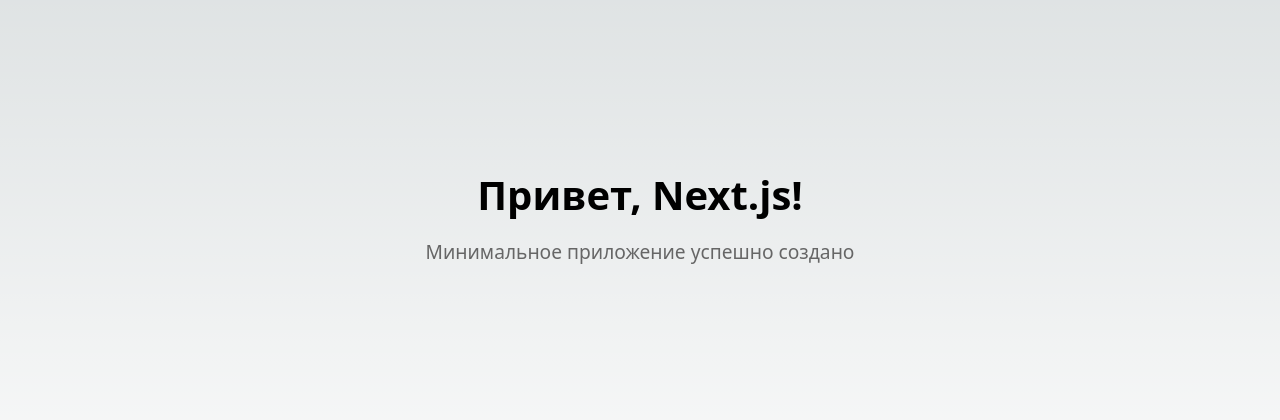
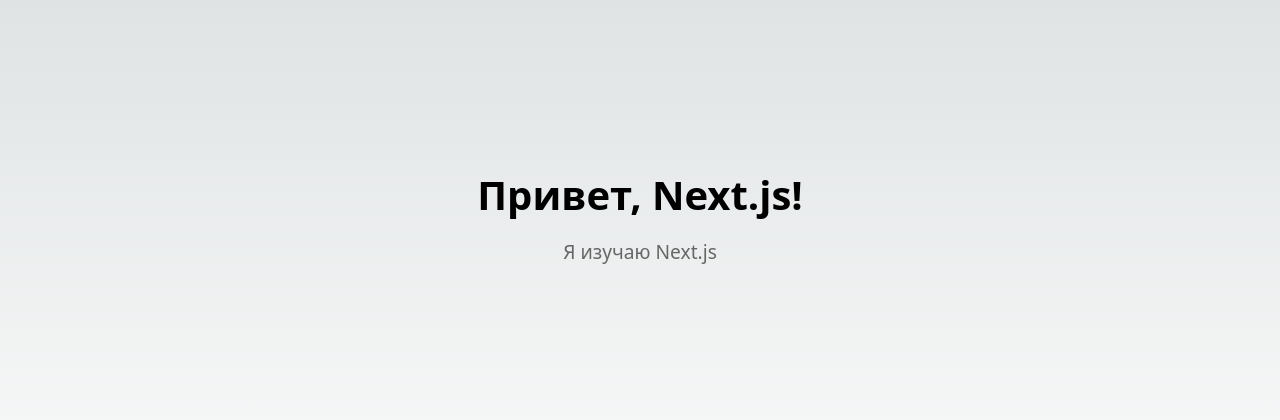
Before and after one commit to ivanyy7/referent, a Next.js app: page / in a window 1280 px wide. Shown: the part 184-604 px from the top of the page. Built offline with nearby package versions, Linux system fonts and the light colour scheme.

Commit message:
Создано Я изучаю Next.js

```diff
--- a/app/page.js
+++ b/app/page.js
@@ -13,7 +13,7 @@ export default function Home() {
         Привет, Next.js!
       </h1>
       <p style={{ fontSize: '1.2rem', color: '#666' }}>
-        Минимальное приложение успешно создано
+        Я изучаю Next.js
       </p>
     </main>
   )
```
